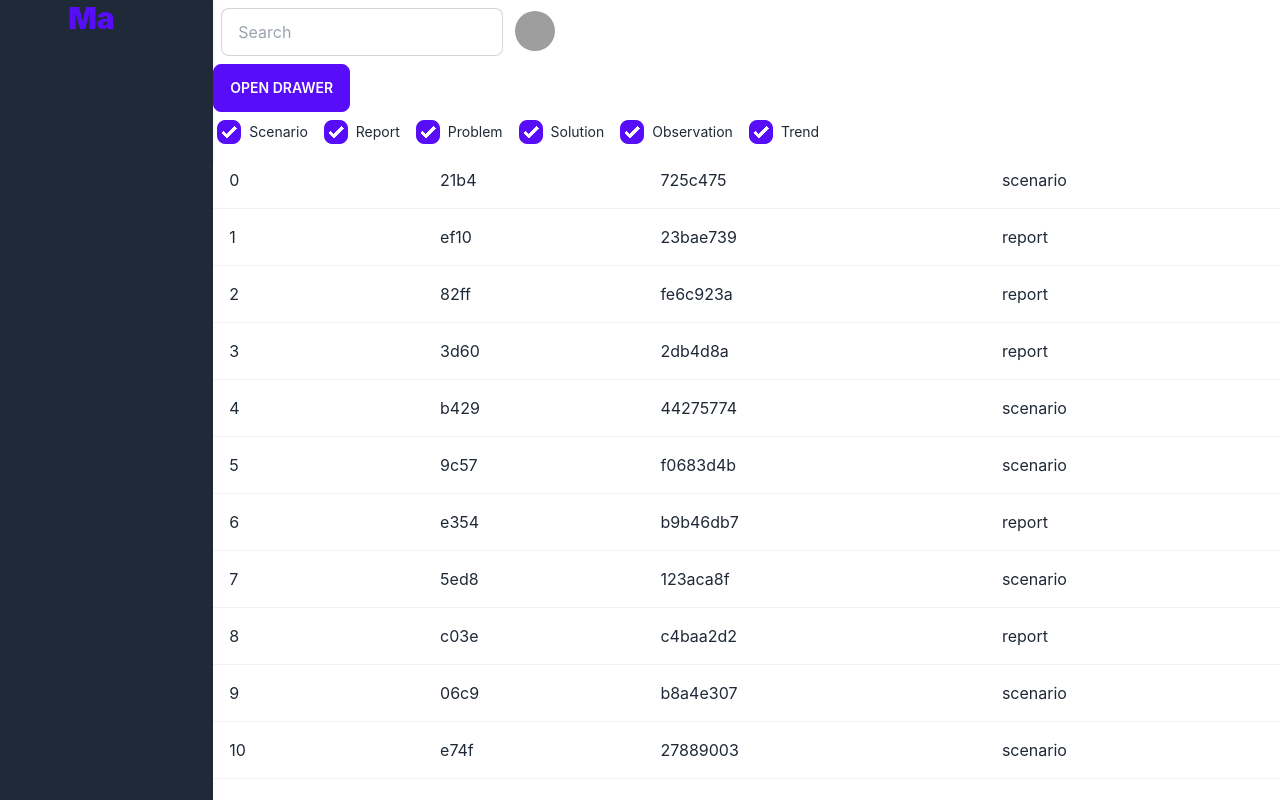
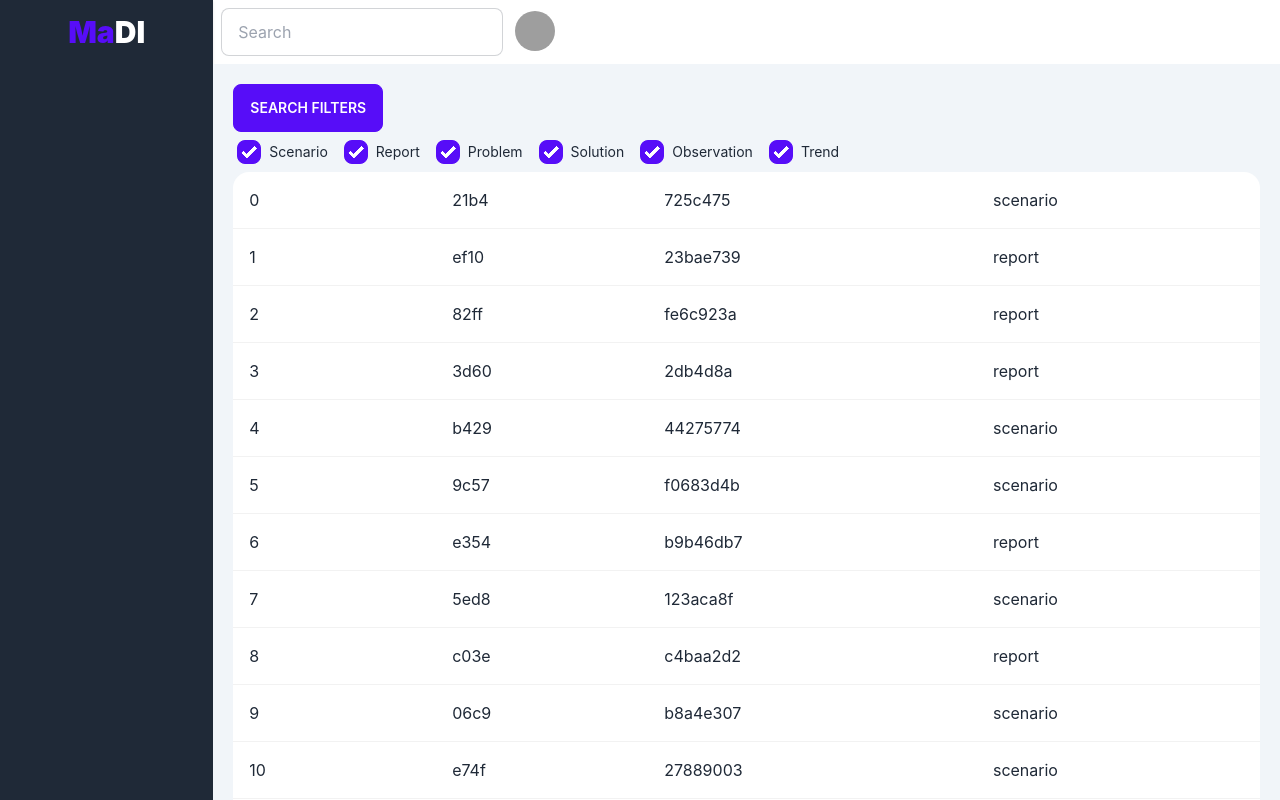
Before and after one commit to ssbclarke/madi-core-ames, a React (Vite) app: page / in a window 1280 px wide. Built offline with nearby package versions, Linux system fonts and the light colour scheme; grey boxes are pictures that could not be loaded.

Commit message:
7-21 evening 2

```diff
--- a/src/App.jsx
+++ b/src/App.jsx
@@ -4,7 +4,7 @@ import Navbar from './Main/navbar/navbar';
 import ComplexList from './Main/List/List';
 import { EntityFilterProvider } from './Main/List/EntityFilter/FilterContext';
 import { TagSection } from './Main/TagFilter/TagSection';
-import { Sidebar } from './Sidebar/Siderbar';
+import { Sidebar } from './Sidebar/Sidebar';
 import { TagFilterProvider} from './Main/TagFilter/TagContext';
 import { Main } from './Main/Main'
 
--- a/src/Main/Main.jsx
+++ b/src/Main/Main.jsx
@@ -17,9 +17,9 @@ export const Main = ({ children }) => {
           id="tag-filter-toggle"
           className="drawer-toggle"
         />
-        <div className="drawer-content w-full">
+        <div className="drawer-content w-full bg-slate-100 p-5">
           <label for="tag-filter-toggle" class="btn btn-primary drawer-button">
-            Open drawer
+            Search Filters
           </label>
           <ComplexList />
         </div>
--- a/src/Sidebar/Siderbar.jsx
+++ b/src/Sidebar/Sidebar.jsx
@@ -5,8 +5,8 @@ export const Sidebar = () => {
     <div
       style={{ minHeight: 716 }}
       className="w-64 absolute sm:relative bg-gray-800 shadow md:h-full flex-col justify-between hidden sm:flex h-full ">
-      <div className="flex-1 max-h-16">
-        <h2 className="text-center text-3xl font-black">
+      <div className="flex-1 max-h-16 self-center">
+        <h2 className="text-center text-3xl font-black text-neutral-content inline-flex items-center h-full">
           <span className="text-primary">Ma</span>DI
         </h2>
       </div>
```
